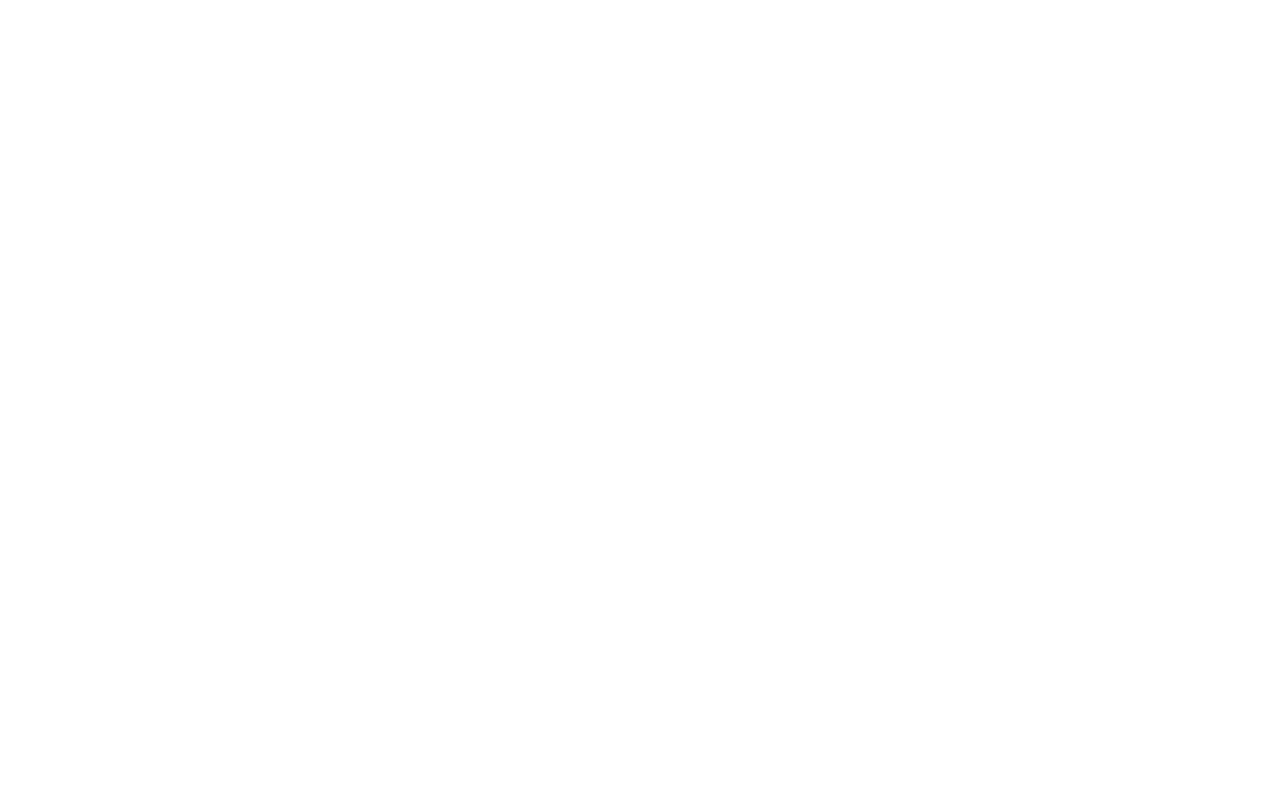
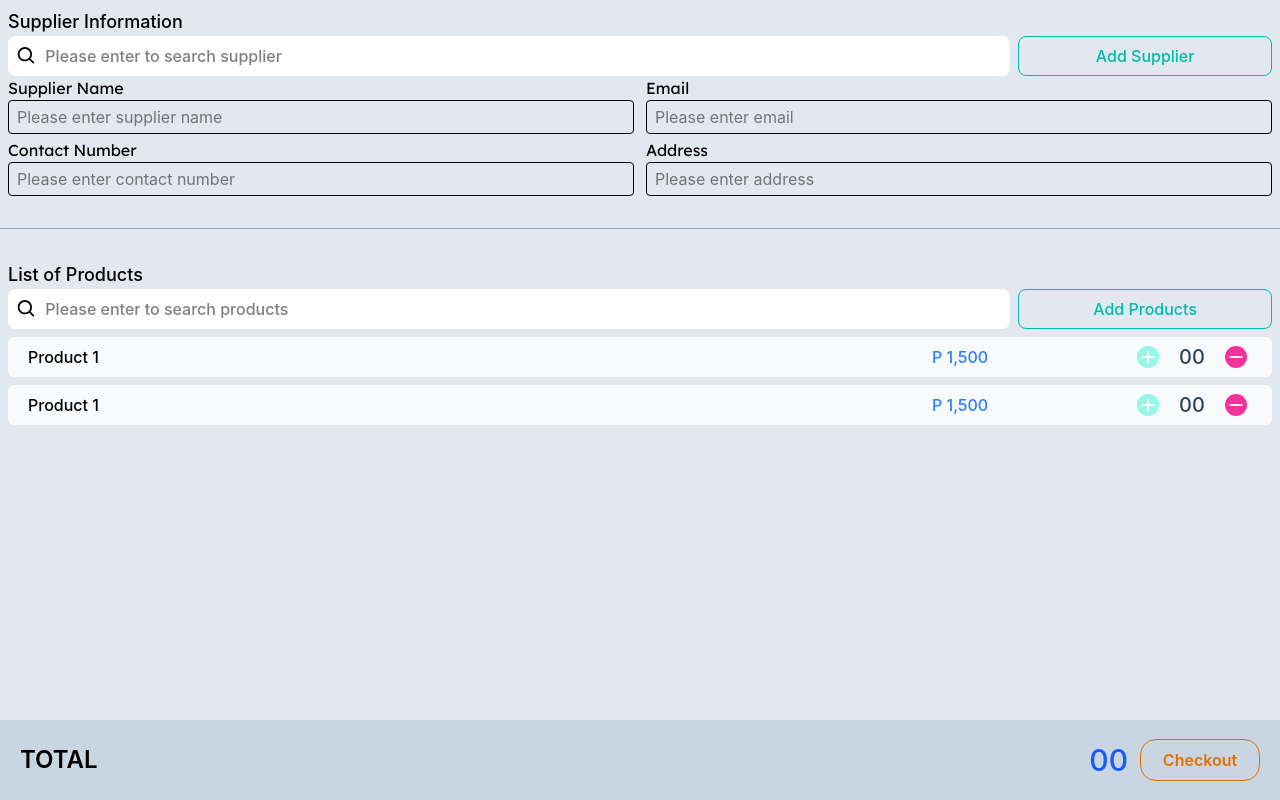
Before and after one commit to aldecyrus425/POS-Frontend, a React (Vite) app: page /create-puchase-order in a window 1280 px wide. Before the commit this address had no page. Built offline with nearby package versions, Linux system fonts and the light colour scheme.

Commit message:
Purchase Order Platform Finished

```diff
--- a/src/App.tsx
+++ b/src/App.tsx
@@ -4,9 +4,9 @@
 import CreateProduct from "./components/forms/createProduct"
 import CreateSupplier from "./components/forms/createSupplier"
 import CreateUnits from "./components/forms/createUnits"
+import CreatePurchaseOrder from "./components/forms/createPurchaseOrder"
 
 function App() {
-
 
   return (
     <Routes>
@@ -15,6 +15,7 @@
       <Route path="/create-product" element={<CreateProduct />} />
       <Route path="/create-supplier" element={<CreateSupplier />} />
       <Route path="/create-unit" element={<CreateUnits />} />
+      <Route path="/create-puchase-order" element={<CreatePurchaseOrder />} />
     </Routes>
   )
 }
--- a/src/components/common/inputGroup.tsx
+++ b/src/components/common/inputGroup.tsx
@@ -5,13 +5,14 @@
   type?: string;
   value?: string;
   onChange?: () => void;
+  disabled? : boolean;
 }
 
-const CommonInputGroup = ({label, type = "text", value, onChange}: Props) => {
+const CommonInputGroup = ({label, type = "text", value, onChange, disabled = false}: Props) => {
   return (
     <div className='d-flex flex-col'>
         <label htmlFor="" className='font-display bold'>{label}</label>
-        <input className='border rounded w-full py-1 px-2' type={type} placeholder={`Please enter ${label.toLowerCase()}`} value={value} onChange={onChange}/>
+        <input disabled={disabled} className='border rounded w-full py-1 px-2' type={type} placeholder={`Please enter ${label.toLowerCase()}`} value={value} onChange={onChange}/>
     </div>
   )
 }
--- /dev/null
+++ b/src/components/forms/createPurchaseOrder.tsx
@@ -0,0 +1,126 @@
+import React from 'react'
+import { BiMinus, BiPlus, BiSearch } from 'react-icons/bi'
+import GreenButton from '../common/greenButton'
+import CommonInputGroup from '../common/inputGroup'
+
+const CreatePurchaseOrder = () => {
+    return (
+        <div className='w-screen h-screen'>
+            <div className='w-full h-full bg-slate-200 flex flex-col gap-2 relative'>
+                <div className='p-2'>
+                    <span className='font-medium text-lg'>Supplier Information</span>
+                    <div className="w-full h-10 flex gap-2">
+                        <div className="relative w-full">
+                            <div className="bg-white h-10 rounded-lg flex items-center gap-2 px-2">
+                                <BiSearch size={22} />
+                                <input
+                                    type="text"
+                                    placeholder="Please enter to search supplier"
+                                    className="w-full focus:outline-none font-medium"
+                                />
+                            </div>
+
+                            {/* <div className="absolute left-0 top-full mt-1 w-full bg-white rounded-lg shadow-lg z-10 font-medium text-slate-700 flex flex-col gap-2 p-2">
+                            <div className='cursor-pointer' onClick={() => console.log()}>
+                                Search Result
+                            </div>
+
+                        </div> */}
+                        </div>
+
+                        <div className="w-80">
+                            <GreenButton label="Add Supplier" />
+                        </div>
+                    </div>
+                    <div className='grid grid-cols-2 gap-x-3 gap-y-1'>
+                        <CommonInputGroup disabled label='Supplier Name' />
+                        <CommonInputGroup disabled label='Email' />
+                        <CommonInputGroup disabled label='Contact Number' />
+                        <CommonInputGroup disabled label='Address' />
+                    </div>
+                </div>
+                <hr className='border-slate-400 mt-4 p-2' />
+                <div className='p-2'>
+                    <span className='font-medium text-lg'>List of Products</span>
+                    <div className="w-full h-10 flex gap-2">
+                        <div className="relative w-full">
+                            <div className="bg-white h-10 rounded-lg flex items-center gap-2 px-2">
+                                <BiSearch size={22} />
+                                <input
+                                    type="text"
+                                    placeholder="Please enter to search products"
+                                    className="w-full focus:outline-none font-medium"
+                                />
+                            </div>
+
+                            {/* <div className="absolute left-0 top-full mt-1 w-full bg-white rounded-lg shadow-lg z-10 font-medium text-slate-700 flex flex-col gap-2 p-2">
+                            <div className='cursor-pointer' onClick={() => console.log()}>
+                                Search Result
+                            </div>
+
+                        </div> */}
+                        </div>
+
+                        <div className="w-80">
+                            <GreenButton label="Add Products" />
+                        </div>
+                    </div>
+                    <div className='flex gap-2 flex-col mt-2'>
+                        <div className='flex gap-2 w-full bg-slate-50 items-center rounded-md'>
+                            {/* Product Name */}
+                            <div className='w-full px-5 font-medium'>
+                                <span>Product 1</span>
+                            </div>
+                            {/* Actions */}
+                            <div className='w-100 flex gap-5 items-center justify-center h-10'>
+                                <span className='font-medium text-blue-500 w-40'>P 1,500</span>
+                                <div className='w-40 flex gap-5 items-center justify-center'>
+                                    <div className='bg-teal-200 rounded-full cursor-pointer'>
+                                        <BiPlus size={22} className='text-white' />
+                                    </div>
+                                    <span className='font-medium text-xl text-slate-700'>00</span>
+                                    <div className='bg-pink-500 rounded-full cursor-pointer'>
+                                        <BiMinus size={22} className='text-white' />
+                                    </div>
+                                </div>
+                            </div>
+                        </div>
+                        <div className='flex gap-2 w-full bg-slate-50 items-center rounded-md'>
+                            {/* Product Name */}
+                            <div className='w-full px-5 font-medium'>
+                                <span>Product 1</span>
+                            </div>
+                            {/* Actions */}
+                            <div className='w-100 flex gap-5 items-center justify-center h-10'>
+                                <span className='font-medium text-blue-500 w-40'>P 1,500</span>
+                                <div className='w-40 flex gap-5 items-center justify-center'>
+                                    <div className='bg-teal-200 rounded-full cursor-pointer'>
+                                        <BiPlus size={22} className='text-white' />
+                                    </div>
+                                    <span className='font-medium text-xl text-slate-700'>00</span>
+                                    <div className='bg-pink-500 rounded-full cursor-pointer'>
+                                        <BiMinus size={22} className='text-white' />
+                                    </div>
+                                </div>
+                            </div>
+                        </div>
+                    </div>
+                </div>
+                <div className='bg-slate-300 h-20 w-full absolute bottom-0'>
+                    <div className='w-full h-full flex justify-between items-center p-5'>
+                        <span className='font-semibold text-2xl'>TOTAL</span>
+                        <div className='w-100 flex justify-end items-center gap-3'>
+                            <span className='font-medium text-3xl text-blue-600'>00</span>
+                            <button className='w-30 py-2 rounded-2xl  font-semibold cursor-pointer border-amber-600 border text-amber-600 hover:bg-amber-600 hover:text-white'>
+                                Checkout
+                            </button>
+                        </div>
+                    </div>
+
+                </div>
+            </div>
+        </div>
+    )
+}
+
+export default CreatePurchaseOrder
```
